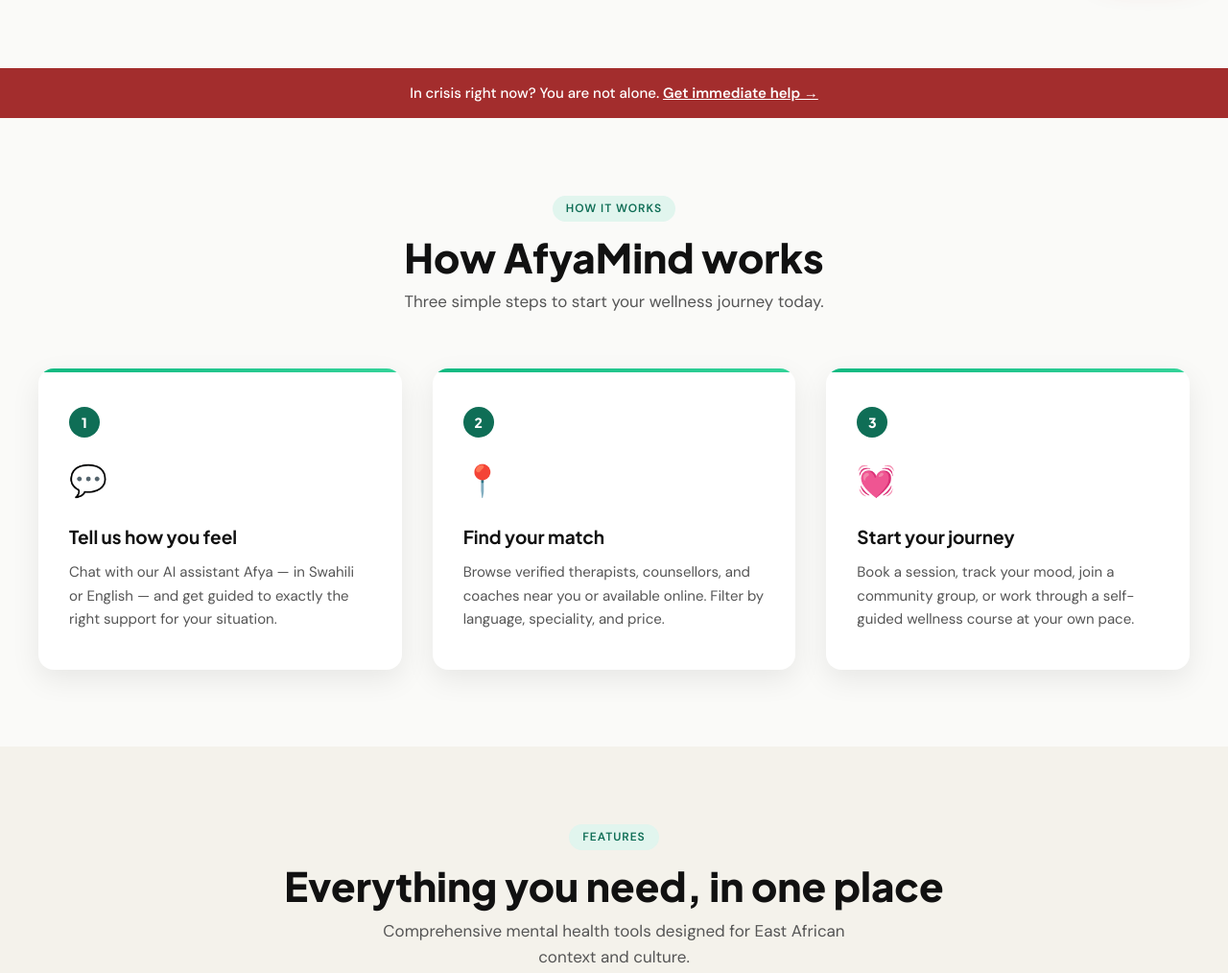
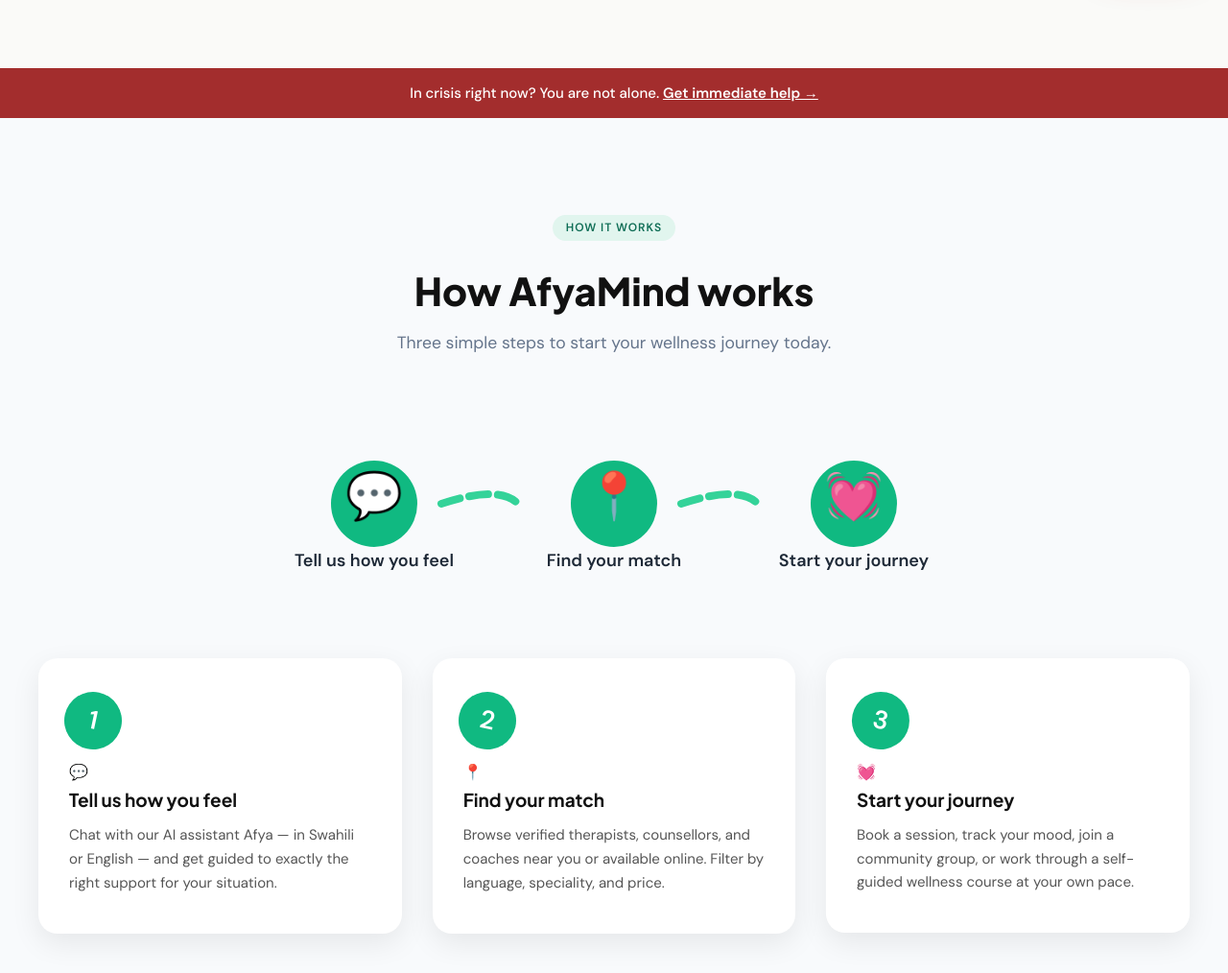
Before and after one commit to sethcolosso/Afyamind, a website: page frontend/home.html in a window 1280 px wide. Shown: the part 800-1814 px from the top of the page at 96% size. Drawn offline with Linux system fonts and the light colour scheme.

Commit message:
updates the how it works anime

```diff
--- a/frontend/home.html
+++ b/frontend/home.html
@@ -75,13 +75,47 @@
   In crisis right now? You are not alone. <a onclick="openCrisis()">Get immediate help →</a>
 </div>
 <!-- HOW IT WORKS -->
-<section id="how-it-works">
+<section id="how-it-works" style="padding: 100px 0; background: #f8fafc;">
   <div class="container">
-    <div style="text-align:center;">
+    <div style="text-align:center; margin-bottom: 4rem;">
       <div class="section-badge">How it works</div>
+      <h2 class="section-heading" style="font-size: 2.5rem; margin: 1rem 0;">How AfyaMind works</h2>
+      <p class="section-sub" style="max-width: 600px; margin: 0 auto; font-size: 1.1rem; color: #64748b;">
+        Three simple steps to start your wellness journey today.
+      </p>
     </div>
-    <h2 class="section-heading">How AfyaMind works</h2>
-    <p class="section-sub">Three simple steps to start your wellness journey today.</p>
+
+    <!-- Cartoon Animation -->
+    <div class="cartoon-animation" style="text-align:center; margin-bottom: 4rem;">
+      <svg width="800" height="180" viewBox="0 0 800 180" fill="none" xmlns="http://www.w3.org/2000/svg" id="steps-svg">
+        <!-- Step 1 -->
+        <g id="step1">
+          <circle cx="150" cy="90" r="45" fill="#10b981"/>
+          <text x="150" y="98" font-size="48" text-anchor="middle" fill="white">💬</text>
+          <text x="150" y="155" font-size="18" text-anchor="middle" fill="#1e2937" font-weight="600">Tell us how you feel</text>
+        </g>
+
+        <!-- Arrow 1 -->
+        <path id="arrow1" d="M220 90 Q280 70 300 90" stroke="#34d399" stroke-width="8" stroke-linecap="round" fill="none" stroke-dasharray="20 10"/>
+
+        <!-- Step 2 -->
+        <g id="step2">
+          <circle cx="400" cy="90" r="45" fill="#10b981"/>
+          <text x="400" y="98" font-size="48" text-anchor="middle" fill="white">📍</text>
+          <text x="400" y="155" font-size="18" text-anchor="middle" fill="#1e2937" font-weight="600">Find your match</text>
+        </g>
+
+        <!-- Arrow 2 -->
+        <path id="arrow2" d="M470 90 Q530 70 550 90" stroke="#34d399" stroke-width="8" stroke-linecap="round" fill="none" stroke-dasharray="20 10"/>
+
+        <!-- Step 3 -->
+        <g id="step3">
+          <circle cx="650" cy="90" r="45" fill="#10b981"/>
+          <text x="650" y="98" font-size="48" text-anchor="middle" fill="white">💓</text>
+          <text x="650" y="155" font-size="18" text-anchor="middle" fill="#1e2937" font-weight="600">Start your journey</text>
+        </g>
+      </svg>
+    </div>
 
     <div class="steps-grid" id="steps-grid">
       <div class="step-card" data-step="1">
@@ -248,46 +282,59 @@
   }
 </script>
 <script>
-// Improved animation that re-triggers when scrolling back
-function animateSteps() {
-  const cards = document.querySelectorAll('.step-card');
-  const grid = document.getElementById('steps-grid');
+// Animate SVG cartoon + cards
+function animateAll() {
+  const svg = document.getElementById('steps-svg');
+  if (!svg) return;
 
-  if (!grid) return;
-
-  const observer = new IntersectionObserver((entries) => {
-    entries.forEach((entry) => {
-      if (entry.isIntersecting) {
-        // Reset cards first
-        cards.forEach(card => {
-          card.classList.remove('animate');
-        });
-
-        // Then animate them one by one
-        cards.forEach((card, index) => {
-          setTimeout(() => {
-            card.classList.add('animate');
-          }, index * 250); // Slightly faster delay
-        });
-      }
-    });
-  }, {
-    threshold: 0.25,           // Trigger when 25% of section is visible
-    rootMargin: "-50px 0px -50px 0px"
+  // Reset
+  svg.querySelectorAll('g').forEach(g => g.style.opacity = '0.3');
+  document.querySelectorAll('path').forEach(path => {
+    path.style.strokeDashoffset = '100';
   });
 
-  observer.observe(grid);
+  // Animate SVG steps sequentially
+  setTimeout(() => {
+    document.getElementById('step1').style.transition = 'opacity 0.6s';
+    document.getElementById('step1').style.opacity = '1';
+  }, 300);
+
+  setTimeout(() => {
+    document.getElementById('arrow1').style.transition = 'stroke-dashoffset 0.8s ease';
+    document.getElementById('arrow1').style.strokeDashoffset = '0';
+  }, 800);
+
+  setTimeout(() => {
+    document.getElementById('step2').style.transition = 'opacity 0.6s';
+    document.getElementById('step2').style.opacity = '1';
+  }, 1400);
+
+  setTimeout(() => {
+    document.getElementById('arrow2').style.transition = 'stroke-dashoffset 0.8s ease';
+    document.getElementById('arrow2').style.strokeDashoffset = '0';
+  }, 1900);
+
+  setTimeout(() => {
+    document.getElementById('step3').style.transition = 'opacity 0.6s';
+    document.getElementById('step3').style.opacity = '1';
+  }, 2500);
+
+  // Trigger card animation
+  const cards = document.querySelectorAll('.step-card');
+  cards.forEach((card, i) => {
+    setTimeout(() => card.classList.add('animate'), 2800 + i * 400);
+  });
 }
 
-// Run when page loads
-window.addEventListener('load', animateSteps);
+const observer = new IntersectionObserver((entries) => {
+  entries.forEach(entry => {
+    if (entry.isIntersecting) {
+      animateAll();
+    }
+  });
+}, { threshold: 0.3 });
 
-// Also trigger if user refreshes or returns to the page
-document.addEventListener('visibilitychange', () => {
-  if (document.visibilityState === 'visible') {
-    animateSteps();
-  }
-});
+observer.observe(document.getElementById('how-it-works'));
 </script>
 </body>
 </html>
--- a/frontend/styles.css
+++ b/frontend/styles.css
@@ -183,55 +183,72 @@
   grid-template-columns: repeat(auto-fit, minmax(320px, 1fr));
   gap: 2rem;
   margin-top: 3rem;
+  position: relative;
+}
+
+/* Animated connecting line */
+.steps-grid::before {
+  content: '';
+  position: absolute;
+  top: 60px;
+  left: 15%;
+  right: 15%;
+  height: 4px;
+  background: linear-gradient(90deg, #10b981, #34d399);
+  z-index: -1;
+  transform: scaleX(0);
+  transform-origin: left;
+  transition: transform 1.2s ease;
 }
 
 .step-card {
   background: white;
-  border-radius: 16px;
+  border-radius: 20px;
   padding: 2.5rem 2rem;
   box-shadow: 0 10px 30px rgba(0, 0, 0, 0.08);
   opacity: 0;
-  transform: translateY(60px);
-  transition: all 0.6s cubic-bezier(0.25, 0.46, 0.45, 0.94);
+  transform: scale(0.6) translateY(40px);
+  transition: all 0.7s cubic-bezier(0.34, 1.56, 0.64, 1); /* bouncy pop */
   position: relative;
-  overflow: hidden;
 }
 
-/* Initial state for animation */
-.step-card::before {
-  content: '';
-  position: absolute;
-  top: 0;
-  left: 0;
-  width: 100%;
-  height: 4px;
-  background: linear-gradient(90deg, #10b981, #34d399);
-  transform: scaleX(0);
-  transition: transform 0.8s ease;
+/* Animation class */
+.step-card.animate {
+  opacity: 1;
+  transform: scale(1) translateY(0);
 }
 
-/* Animation classes */
-.step-card.animate {
-  opacity: 1;
-  transform: translateY(0);
+/* Staggered delays */
+.step-card[data-step="1"] { transition-delay: 0.1s; }
+.step-card[data-step="2"] { transition-delay: 0.45s; }
+.step-card[data-step="3"] { transition-delay: 0.8s; }
+
+/* Hover + Pop effect */
+.step-card:hover {
+  transform: scale(1.05) translateY(-10px);
+  box-shadow: 0 25px 50px rgba(16, 185, 129, 0.2);
 }
 
-.step-card.animate::before {
-  transform: scaleX(1);
+/* Number circle animation */
+.step-number {
+  width: 50px;
+  height: 50px;
+  background: #10b981;
+  color: white;
+  border-radius: 50%;
+  display: flex;
+  align-items: center;
+  justify-content: center;
+  font-weight: bold;
+  font-size: 1.4rem;
+  margin-bottom: 1rem;
+  transition: all 0.4s ease;
 }
 
-/* Staggered animation delays */
-.step-card[data-step="1"] { transition-delay: 0.1s; }
-.step-card[data-step="2"] { transition-delay: 0.4s; }
-.step-card[data-step="3"] { transition-delay: 0.7s; }
-
-/* Hover effect */
-.step-card:hover {
-  transform: translateY(-12px) scale(1.02);
-  box-shadow: 0 20px 40px rgba(16, 185, 129, 0.15);
+.step-card.animate .step-number {
+  transform: scale(1.2) rotate(12deg);
+  transition-delay: 0.2s;
 }
-  .step-number { width: 32px; height: 32px; background: var(--primary); color: white; border-radius: 50%; display: flex; align-items: center; justify-content: center; font-family: 'Plus Jakarta Sans', sans-serif; font-weight: 800; font-size: 14px; margin-bottom: 20px; }
-  .step-icon { font-size: 32px; margin-bottom: 16px; }
   .step-title { font-size: 19px; font-weight: 700; font-family: 'Plus Jakarta Sans', sans-serif; margin-bottom: 10px; color: var(--text); }
   .step-body { font-size: 15px; color: var(--text-sec); line-height: 1.65; }
 
```
